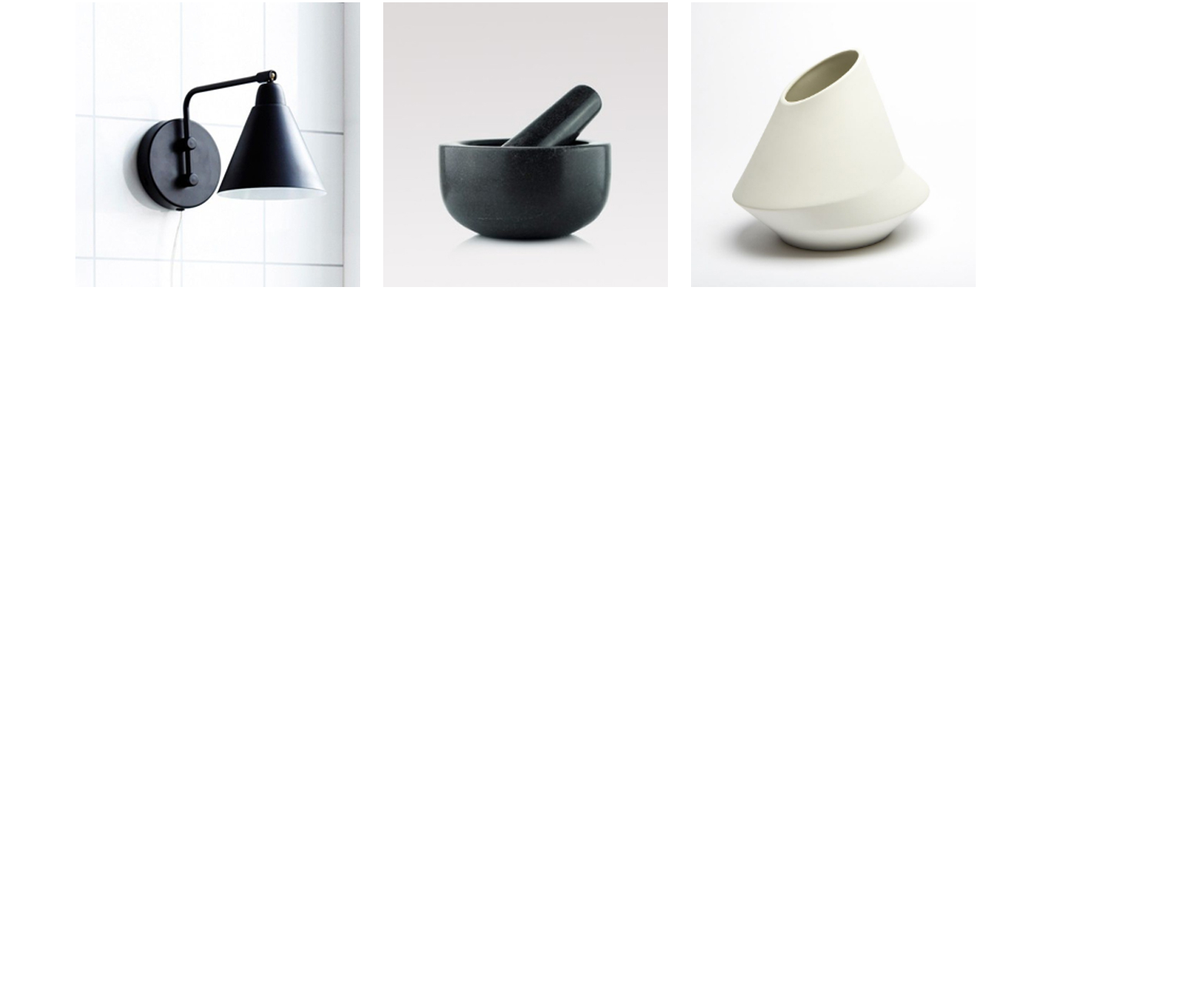
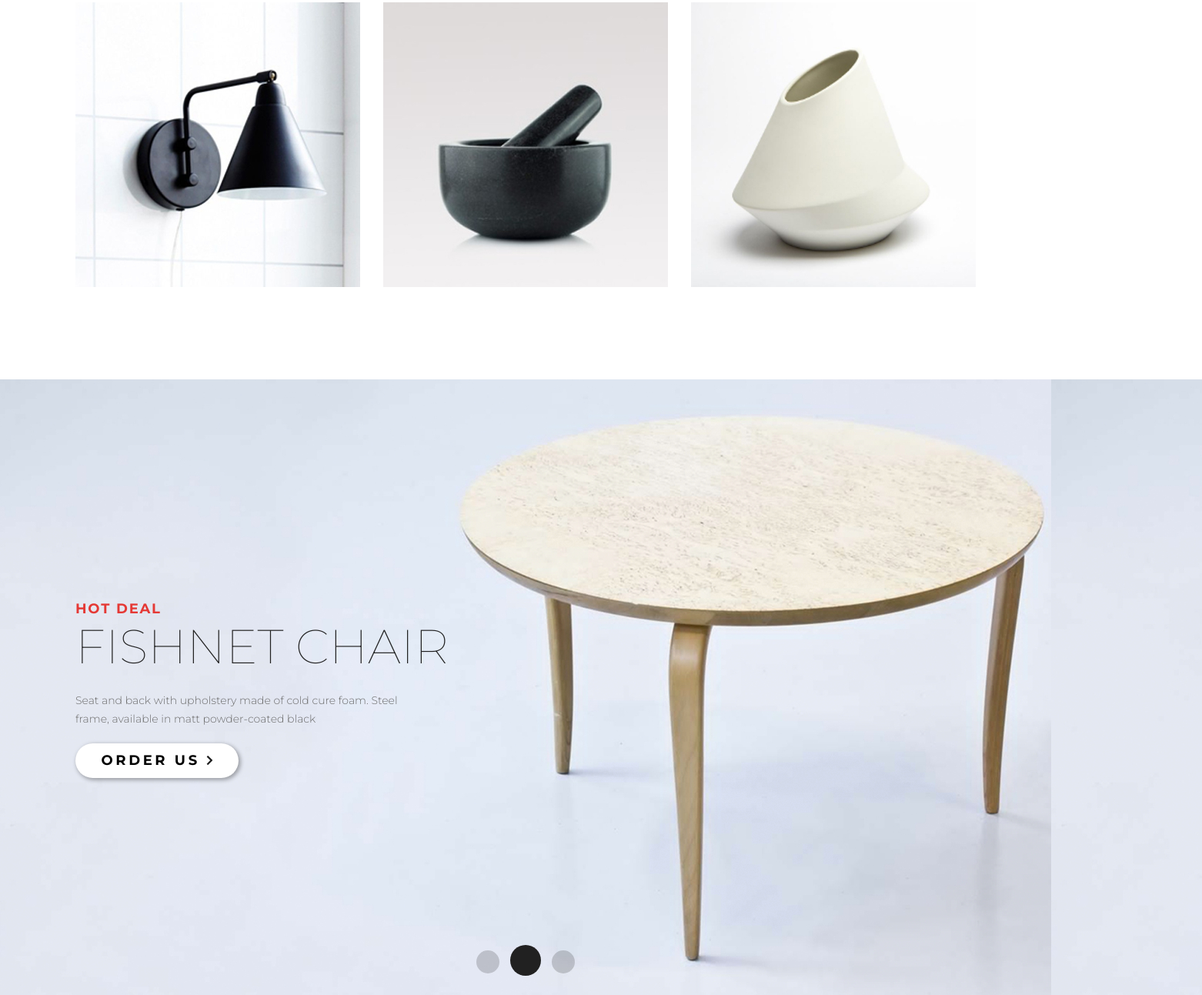
Before and after one commit to mistersunny/HTML_CSS, a plain HTML site: page index.html in a window 1280 px wide. Shown: the part 2738-4031 px from the top of the page at 77% size, 1562 px wide, since content can reach past the window. Before the commit the page ends 3115 px from the top, so only its background shows below. Drawn offline with Linux system fonts and the light colour scheme.

Commit message:
hot-deal-slider теперь готов

```diff
--- a/css/style.css
+++ b/css/style.css
@@ -351,7 +351,8 @@ body {
 .hot-deal-slider {
     margin-top: 120px;
     height: 800px;
-    background-image: url(img/slider.jpg);
+    width: 1366px;
+    background-image: url(../img/slider.jpg);
     position: relative;
 }
 
--- a/index.html
+++ b/index.html
@@ -131,9 +131,22 @@
                 <a href="#"><img src="img/product-61.jpg" alt=""></a>
             </div>
         </div>
-
+        <div class="hot-deal-slider paddingsite">
+            <div class="hot-deal-slider-text">
+                <div class="hot-deal-slider-trending">Hot deal</div>
+                <div class="slider-h2">Fishnet Chair</div>
+                <div class="slider-content">Seat and back with upholstery made of cold cure foam. Steel frame, available
+                    in
+                    matt powder-coated black</div>
+                <a href="#" class="button">Order Us <img src="img/arrow.svg" alt=""></a>
+            </div>
+            <div class="pagination">
+                <a href="#" class="circle"></a>
+                <a href="#" class="circle circle-active"></a>
+                <a href="#" class="circle"></a>
+            </div>
+        </div>
     </div>
-
 </body>
 
 </html>
```
